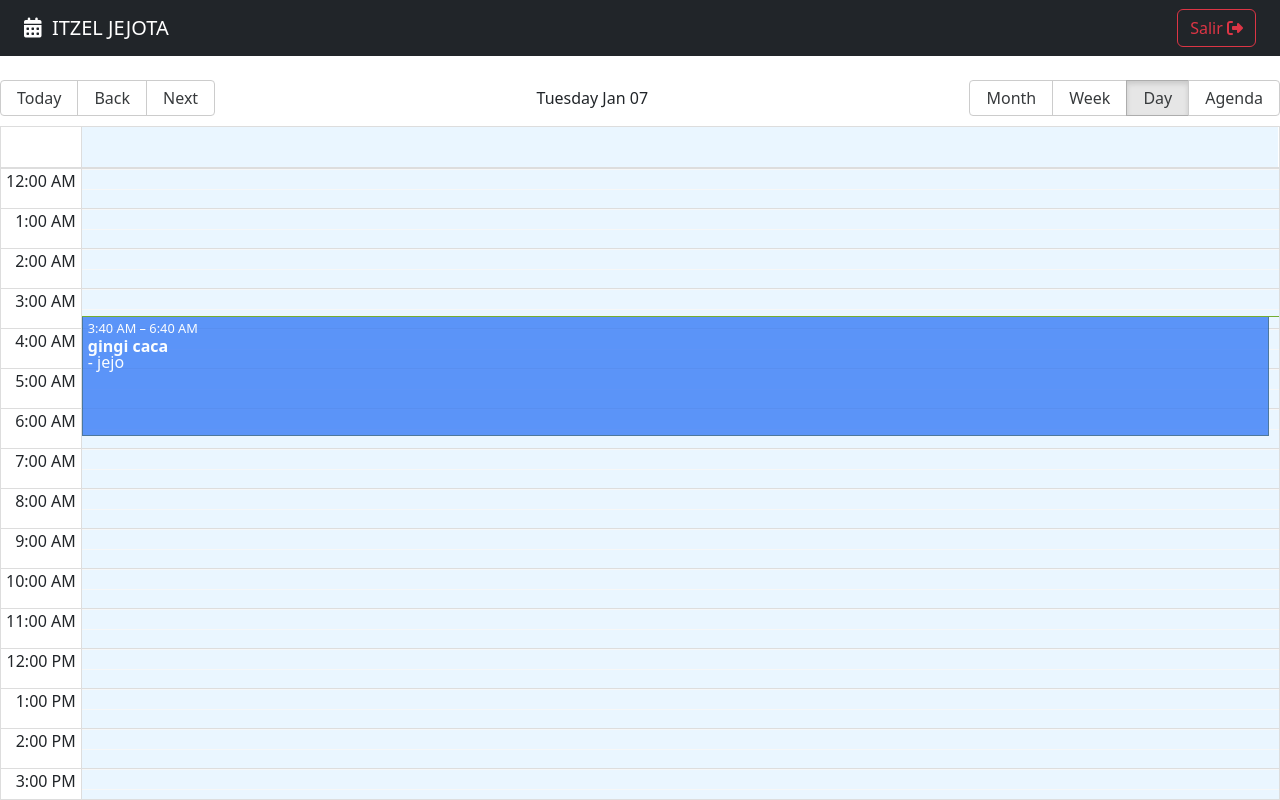
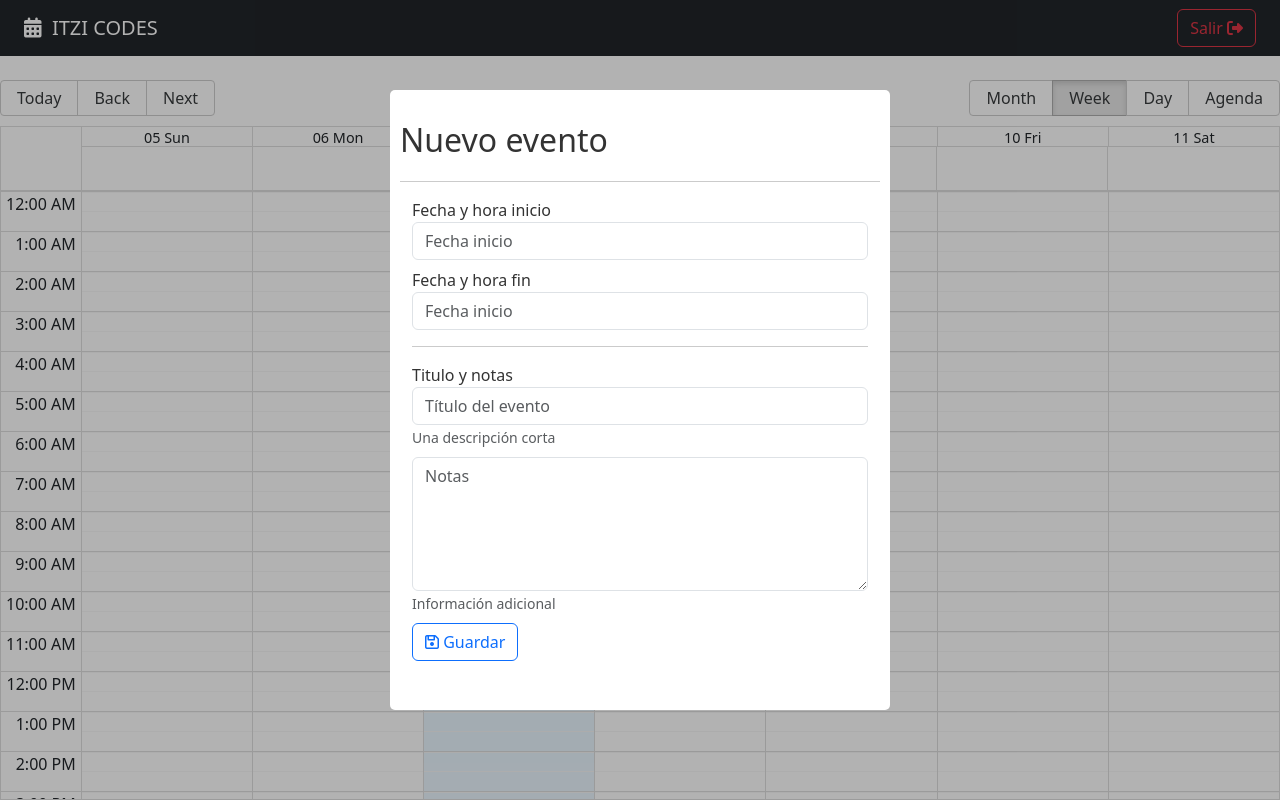
Before and after one commit to Itzelvillg/Calendar, a React (Vite) app: page /auth in a window 1280 px wide. Built offline with nearby package versions, Linux system fonts and the light colour scheme.

Commit message:
Modal implementation

```diff
--- a/package.json
+++ b/package.json
@@ -14,7 +14,9 @@
     "date-fns": "^4.1.0",
     "react": "^18.3.1",
     "react-big-calendar": "^1.17.1",
+    "react-datepicker": "^7.6.0",
     "react-dom": "^18.3.1",
+    "react-modal": "^3.16.3",
     "react-router": "^7.1.1"
   },
   "devDependencies": {
--- /dev/null
+++ b/src/calendar/components/CalendarModal.jsx
@@ -0,0 +1,82 @@
+import { useState } from "react";
+import ReactModal from "react-modal"
+
+const customStyles = {
+  content: {
+    top: '50%',
+    left: '50%',
+    right: 'auto',
+    bottom: 'auto',
+    marginRight: '-50%',
+    transform: 'translate(-50%, -50%)',
+  },
+};
+ReactModal.setAppElement('#root');
+
+export const CalendarModal = () => {
+
+  const [isOpen, setIsOpen] = useState(true);
+
+  const onCloseModal = ()=>{
+    console.log('cerrando modal')
+    setIsOpen(false)}
+
+  return (
+
+   <ReactModal isOpen={isOpen}
+   className='modal'
+   overlayClassName='modal-fondo'
+    closeTimeoutMS={200}
+   onRequestClose={onCloseModal}
+   style={customStyles}
+  >
+    <h1> Nuevo evento </h1>
+<hr />
+<form className="container">
+
+    <div className="form-group mb-2">
+        <label>Fecha y hora inicio</label>
+        <input className="form-control" placeholder="Fecha inicio" />
+    </div>
+
+    <div className="form-group mb-2">
+        <label>Fecha y hora fin</label>
+        <input className="form-control" placeholder="Fecha inicio" />
+    </div>
+
+    <hr />
+    <div className="form-group mb-2">
+        <label>Titulo y notas</label>
+        <input
+            type="text"
+            className="form-control"
+            placeholder="Título del evento"
+            name="title"
+            autoComplete="off"
+        />
+        <small id="emailHelp" className="form-text text-muted">Una descripción corta</small>
+    </div>
+
+    <div className="form-group mb-2">
+        <textarea
+            type="text"
+            className="form-control"
+            placeholder="Notas"
+            rows="5"
+            name="notes"
+        ></textarea>
+        <small id="emailHelp" className="form-text text-muted">Información adicional</small>
+    </div>
+
+    <button
+        type="submit"
+        className="btn btn-outline-primary btn-block"
+    >
+        <i className="far fa-save"></i>
+        <span> Guardar</span>
+    </button>
+
+</form>
+   </ReactModal>
+  )
+}
--- a/src/calendar/components/Navbar.jsx
+++ b/src/calendar/components/Navbar.jsx
@@ -6,7 +6,7 @@
         <span className="navbar-brand ">
             <i className="fas fa-calendar-alt  "></i>
             &nbsp;
-            ITZEL JEJOTA
+            ITZI CODES
         </span>
 
         <button  className="btn btn-outline-danger">
--- a/src/calendar/pages/CalendarPage.jsx
+++ b/src/calendar/pages/CalendarPage.jsx
@@ -5,6 +5,7 @@
 import { localizer } from "../../helpers/calendarLocalizer"
 import { CalendarEvent } from "../components/CalendarEvent"
 import { useState } from "react"
+import { CalendarModal } from "../components/CalendarModal"
 
 
 
@@ -24,7 +25,7 @@
 
 
 export const CalendarPage = () => {
-  const [lastView, setLastView] = useState(localStorage.getItem('lastView') || 'day' )
+  const [lastView, setLastView] = useState(localStorage.getItem('lastView') || 'week' )
 
   const eventStyleGetter = (event, start, end, isSelected)=>{
 
@@ -66,6 +67,7 @@
       onSelectEvent={onSelect}
       onView={onViewChanged}
     />
+    <CalendarModal/>
     </>
   )
 }
--- a/src/main.jsx
+++ b/src/main.jsx
@@ -1,7 +1,6 @@
-import { StrictMode } from 'react'
 import { createRoot } from 'react-dom/client'
 import './normalize.css'
-
+import './styles.css'
 import { AppRouter } from './router/AppRouter.jsx'
 import { BrowserRouter } from 'react-router'
 
--- /dev/null
+++ b/src/styles.css
@@ -0,0 +1,38 @@
+.ReactModalPortal > div{
+  opacity: 0;
+}
+
+.ReactModalPortal .ReactModal__Overlay {
+  align-items: center;
+  display: flex;
+  justify-content: center;
+  transition: opacity .2s ease-in-out;
+  z-index: 999;
+}
+
+.modal-fondo {
+  background-color: rgba(0, 0, 0, 0.3);
+  bottom: 0;
+  left: 0;
+  right: 0;
+  top: 0;
+  position: fixed;
+}
+
+.ReactModalPortal .ReactModal__Overlay--after-open {
+  opacity: 1;
+}
+
+.ReactModalPortal .ReactModal__Overlay--before-close {
+  opacity: 0;
+}
+
+.modal {
+  background: white;
+  border-radius: 5px;
+  color: rgb(51, 51, 51);
+  display: inline;
+  max-height: 620px;
+  max-width: 500px;
+  outline: none;
+  padding: 10px;}
```
Also changed, not shown: 1 other file (tests, documents, lock files or other folders).
